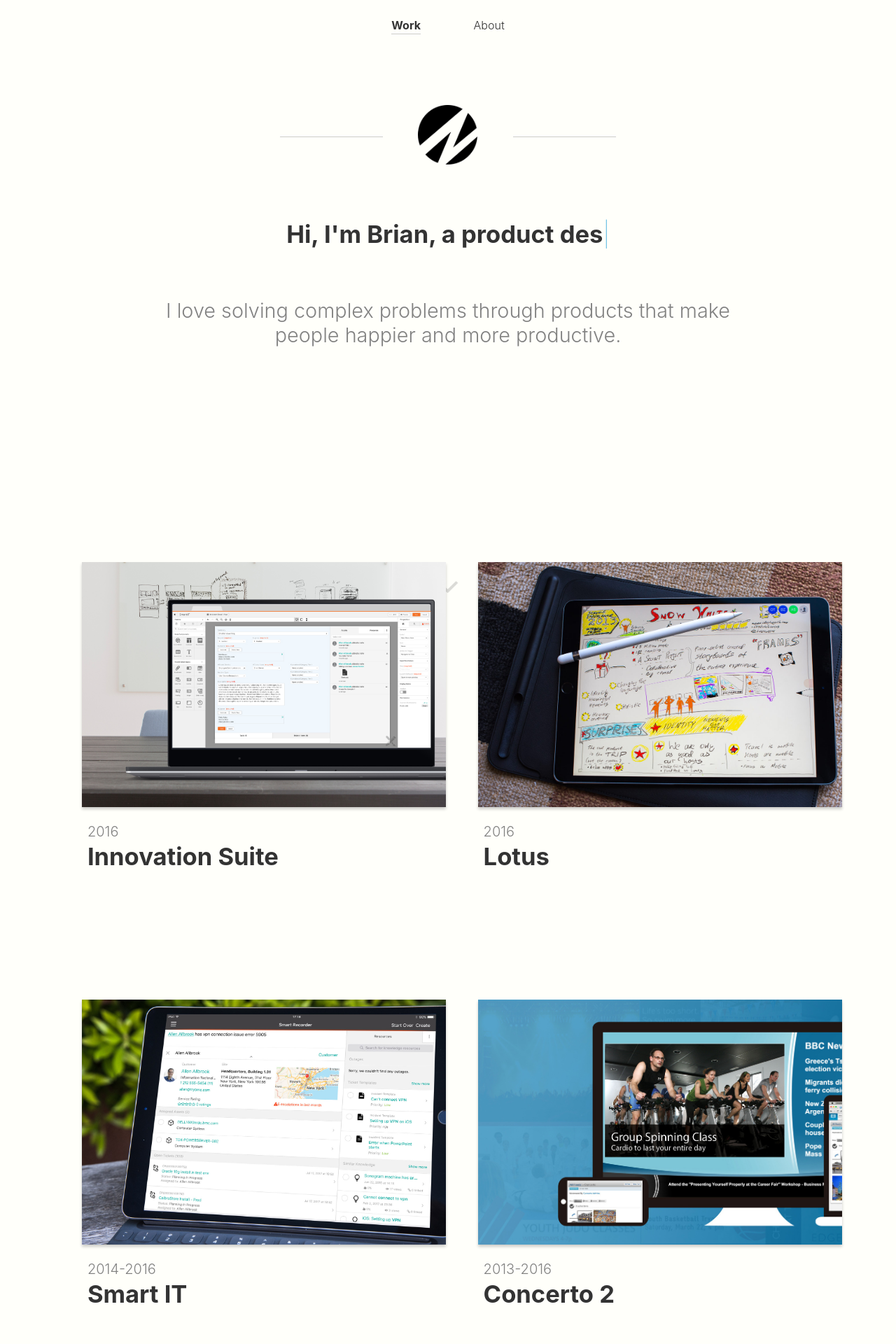
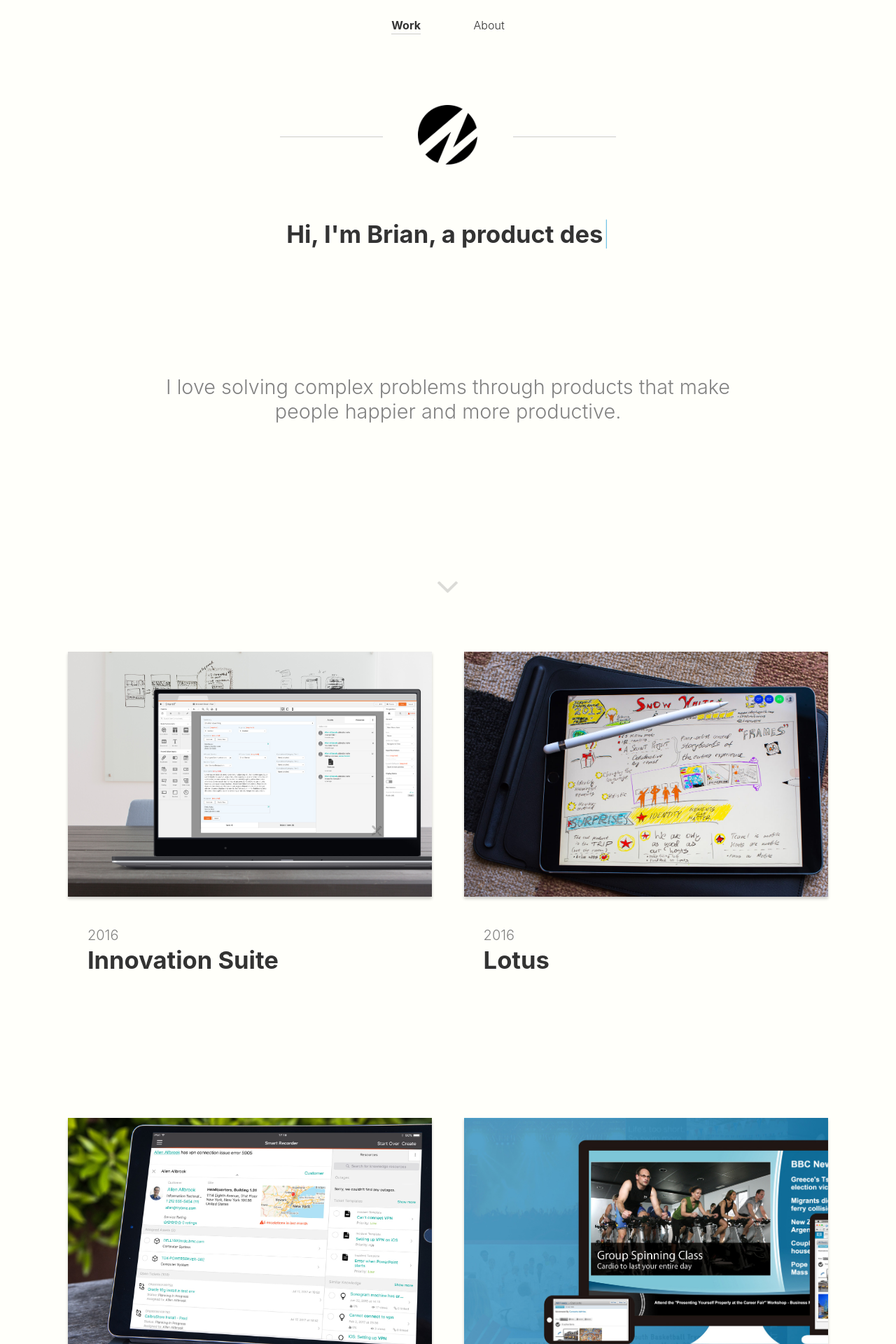
Before and after one commit to brzaik/brz4, a Jekyll site: the page built from index.html, in a window 1280 px wide. Shown: the top 1920 px of the page at 70% size. Built offline with Jekyll 4.4.1, drawn with Linux system fonts in a browser that asks for light colours; nearby versions of some CDN libraries.

Commit message:
CSS tweaks

```diff
--- a/_includes/header.html
+++ b/_includes/header.html
@@ -22,7 +22,7 @@
     <a class="link-home" href="/"><img src="/assets/images/logo_circle.png" width="64" alt="Brian R Zaik" /></a>
   </div>
 
-  <h4 class="center">
+  <h4 class="typed-headline center">
     Hi, I'm Brian, <span class="typed"></span>
   </h4>
   <h5 class="sub-header center home-padder-margin">I love solving complex problems through products that make people happier and more productive.</h5>
--- a/assets/js/main.js
+++ b/assets/js/main.js
@@ -3,10 +3,10 @@ var typed = new Typed('header span.typed', {
   strings: [
     "a product designer based in San Francisco.",
     "much more than can be described in one sentence.",
-    "lover of soul and Motown (Marvin, Aretha, Sam, and all their friends).",
+    "lover of soul and Motown (especially Marvin and Aretha).",
     "and it took me two months to figure out what to put here.",
     "ready to bring order to chaos.",
-    "ready to jump out of a perfectly good airplane at a moment's notice.",
+    "prone to diving out of perfectly good airplanes.",
     "a Polish guy who speaks Chinese (poorly).",
     "a product designer based in San Francisco."
   ],
--- a/assets/sass/theme/_frame.scss
+++ b/assets/sass/theme/_frame.scss
@@ -158,3 +158,6 @@ span.typed-cursor {
 	-webkit-animation-timing-function:ease-in-out;
 	-webkit-animation-direction: alternate;
 }
+.typed-headline {
+  min-height: 150px;
+}
--- a/assets/sass/theme/_portfolio.scss
+++ b/assets/sass/theme/_portfolio.scss
@@ -170,8 +170,10 @@ video#lotusvid-right {
 }
 
 
-.parent {
-  margin: 20px;
+// Styles for scaling background cards on front page
+
+.scale-parent {
+  margin: 40px 0px;
   overflow: hidden;
   position: relative;
   float: left;
@@ -179,17 +181,17 @@ video#lotusvid-right {
   cursor: pointer;
 }
 
-.child {
+.scale-child {
   height: 100%;
   width: 100%;
   background-size: cover;
   background-repeat: no-repeat;
   -webkit-transition: all .4s;
--moz-transition: all .4s;
+  -moz-transition: all .4s;
   -o-transition: all .4s;
   transition: all .4s;
 }
-.parent:hover .child, .parent:focus .child {
+.scale-parent:hover .scale-child, .scale-parent:focus .scale-child {
   -ms-transform: scale(1.08);
   -moz-transform: scale(1.08);
   -webkit-transform: scale(1.08);
@@ -197,15 +199,15 @@ video#lotusvid-right {
   transform: scale(1.08);
 }
 
-.parent:hover .child:before, .parent:focus .child:before {
+.scale-parent:hover .scale-child:before, .scale-parent:focus .scale-child:before {
   display: block;
 }
 
-.parent:hover a, .parent:focus a {
+.scale-parent:hover a, .scale-parent:focus a {
   display: block;
 }
 
-.child:before {
+.scale-child:before {
   content: "";
   display: none;
   height: 100%;
--- a/index.html
+++ b/index.html
@@ -10,8 +10,8 @@ namespace: index
 
       <div class="card-work">
         <a href="/works/innovation_suite">
-          <div class="stripe stripe-home stripe-seafoam parent" onclick="">
-            <div class="child bg-innov_suite">
+          <div class="stripe stripe-home stripe-seafoam scale-parent" onclick="">
+            <div class="scale-child bg-innov_suite">
               &nbsp;
             </div>
           </div>
@@ -27,8 +27,8 @@ namespace: index
 
       <div class="card-work">
         <a href="/works/lotus">
-          <div class="stripe stripe-home stripe-peach parent" onclick="">
-            <div class="child bg-lotus">
+          <div class="stripe stripe-home stripe-peach scale-parent" onclick="">
+            <div class="scale-child bg-lotus">
               &nbsp;
             </div>
           </div>
@@ -49,8 +49,8 @@ namespace: index
 
       <div class="card-work">
         <a href="/works/smart_it">
-          <div class="stripe stripe-home stripe-pink parent" onclick="">
-            <div class="child bg-smart_it">
+          <div class="stripe stripe-home stripe-pink scale-parent" onclick="">
+            <div class="scale-child bg-smart_it">
               &nbsp;
             </div>
           </div>
@@ -66,8 +66,8 @@ namespace: index
 
       <div class="card-work">
         <a href="/works/concerto2">
-          <div class="stripe stripe-home stripe-sky parent" onclick="">
-            <div class="child bg-concerto2">
+          <div class="stripe stripe-home stripe-sky scale-parent" onclick="">
+            <div class="scale-child bg-concerto2">
               &nbsp;
             </div>
           </div>
```
